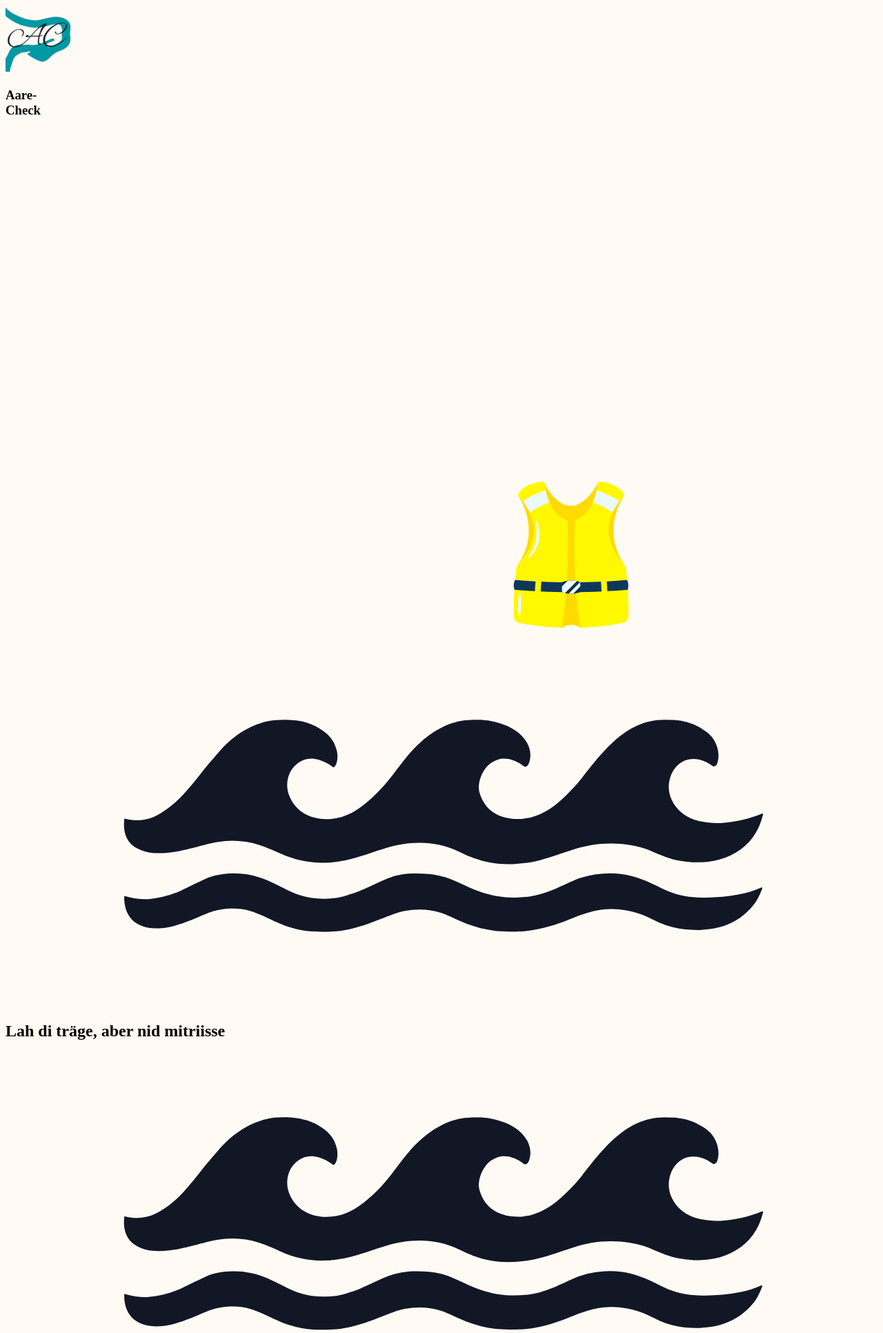
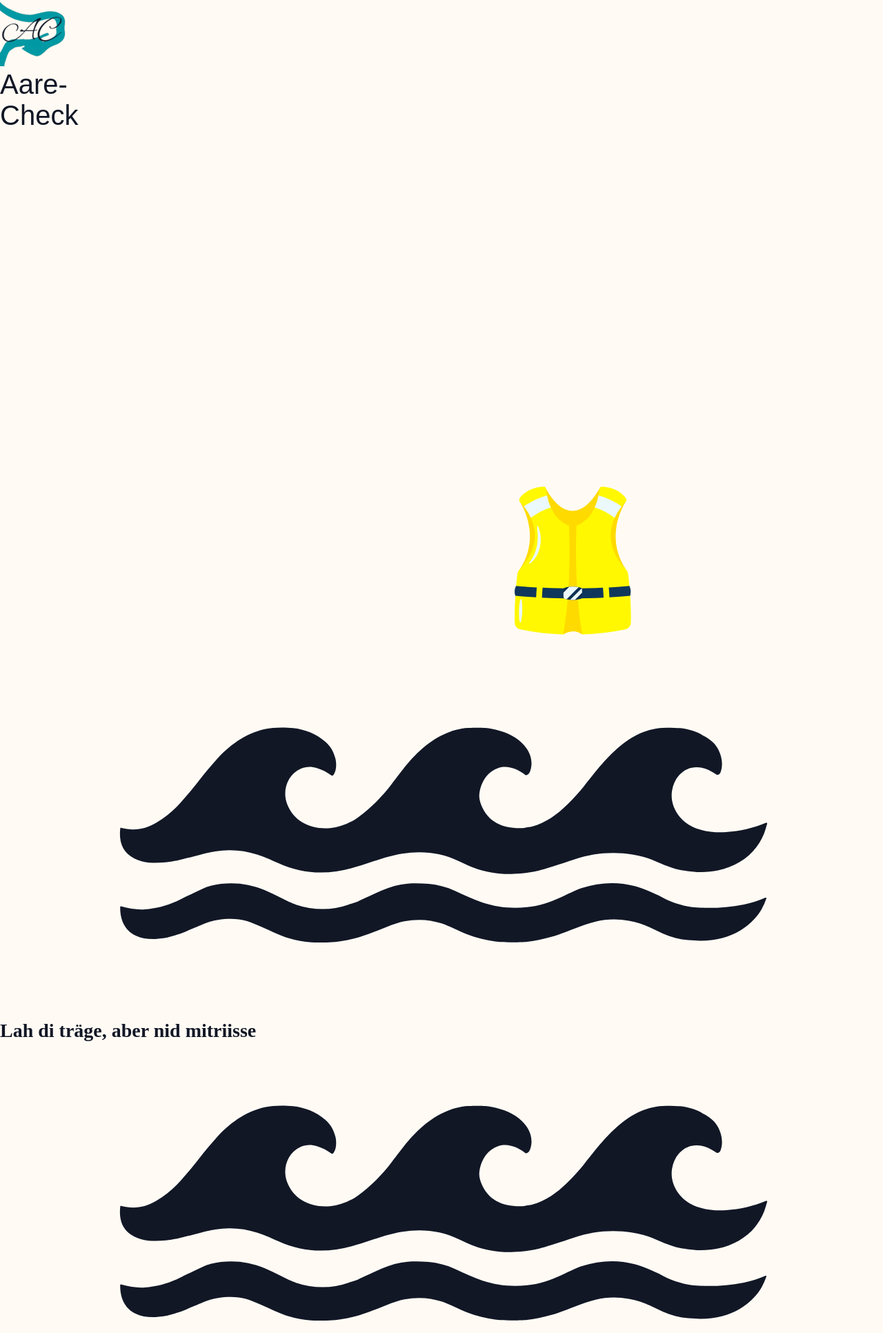
Before and after one commit to JennyDerreR/IM3_aare, a PHP site: page /landing.html in a window 1280 px wide. Shown: the top 1932 px of the page at 69% size. Run offline with PHP 8.4, Linux system fonts and the light colour scheme.

Commit message:
Start CSS

```diff
--- a/styles.css
+++ b/styles.css
@@ -1,13 +1,61 @@
+/* ------------------------------------------------------ Allgemeine/Master Infos ----------------------------------------------------- */
+
+:root{
+    /*-------------------Farben-------------------*/
+    --primary-color: #121726; /*Schrift + Akzente*/
+    --secondary-color: #4097A2; /*Blau 1*/
+    --tertiary-color: #9FC9CB; /*Blau 2*/
+    --background-color: #FFFBF4; /*Hintergrund*/
+
+    /*-------------------Schriftarten-------------------*/
+    --font-primary: 'Ephesis', sans-serif; /*Überschriften*/
+    --font-secondary: 'Crimson Text', serif; /*Fliesstext*/
+}
 
 *{
-    background-color: #FFFBF4;
+    margin: 0;
+    padding: 0;
+    box-sizing: border-box;
+}
+
+body {
+    background-color: var(--background-color);
+}
+
+    /*-------------------Schriftgrössen (NOCH GEGENCHECKEN UND ANPASSEN)-------------------*/
+
+h1 {
+    font-family: var(--font-primary);
+    font-size: 1.75rem;
+    font-style: normal;
+    font-weight: 400;
+    color: var(--primary-color);
+}
+
+h2 {
+    font-family: var(--font-secondary);
+    font-size: 1.5rem;
+    font-style: normal;
+    font-weight: 600;
+    color: var(--primary-color);
+}
+
+h3 {
+    font-family: var(--font-primary);
+    font-size: 1.25rem;
+    font-style: normal;
+    font-weight: 400;
+    color: var(--primary-color);
+}
+
+p {
+    font-family: var(--font-secondary);
+    font-size: 1rem;
+    font-style: normal;
+    color: var(--primary-color);
 }
 
 
-/* ACHTUNG WIR PROGRAMMIEREN MOBILE FIRST, SONST PASST ES NICHT MEHR ZU MEINEM HTML CODE*/
-/*MEDIAQUERIES BRAUCHEN EINE MAX WIDTH, keine MIN!!!!!!*/
-
-/* ------------------------------------------------------ Allgemeine/Master Infos ----------------------------------------------------- */
 
 
 
@@ -34,3 +82,59 @@
 
 
 /*------------------------MEDIA-QUERIES-----------------------------*/
+
+/* -----------------------------------------------------------------
+    OVERVIEW:
+    -  Base (phone): default styles (no media query)
+    - Tablet:     min-width: 768px
+    - Small desk: min-width: 1024px
+    - Large desk: min-width: 1440px
+   ----------------------------------------------------------------- */
+
+/* ----------------- Tablet (≥ 768px) ----------------- */
+@media (min-width: 768px) {
+    h1 {
+        font-size: 2rem;
+    }
+    h2 {
+        font-size: 1.5rem; /* ~24px */
+    }
+    h3 {
+        font-size: 1.25rem; /* ~20px */
+    }
+    p {
+        font-size: 1.0625rem; /* ~17px */
+    }
+}
+
+/* ----------------- Small desktop (≥ 1024px) ----------------- */
+@media (min-width: 1024px) {
+     h1 {
+        font-size: 2.5rem;
+    }
+    h2 {
+        font-size: 1.75rem; /* ~28px */
+    }
+    h3 {
+        font-size: 1.375rem; /* ~22px */
+    }
+    p {
+        font-size: 1.125rem; /* ~18px */
+    }
+}
+
+/* ----------------- Large desktop (≥ 1440px) ----------------- */
+@media (min-width: 1440px) {
+    h1 {
+        font-size: 3rem;
+    }
+    h2 {
+        font-size: 2rem; /* ~32px */
+    }
+    h3 {
+        font-size: 1.5rem; /* ~24px */
+    }
+    p {
+        font-size: 1.125rem; /* keep paragraph readable */
+    }
+}
```
